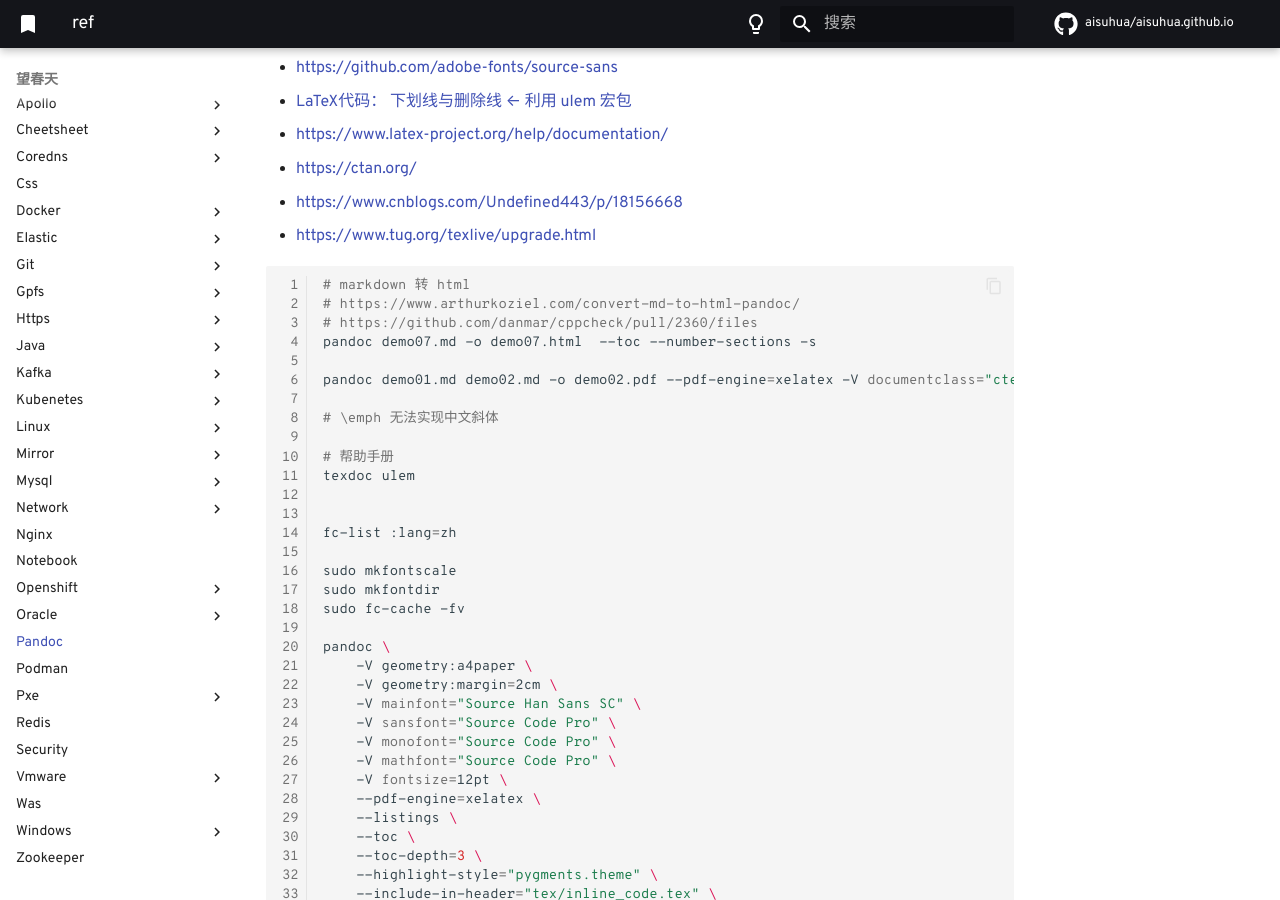
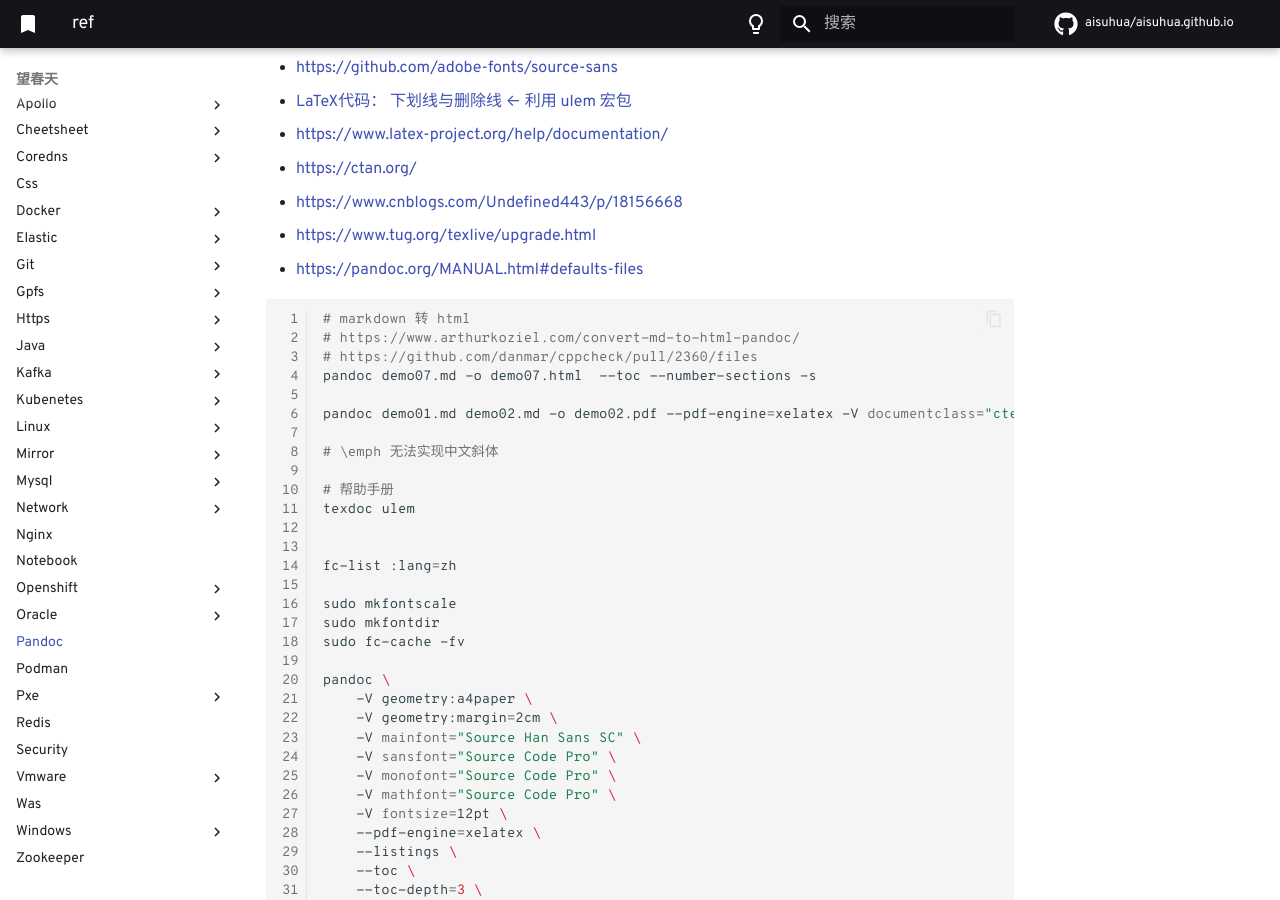
Before and after one commit to aisuhua/aisuhua.github.io, an MkDocs documentation site: the page built from docs/pandoc/README.md, in a window 1280 px wide and 900 px high, scrolled down 325 px. Built offline with MkDocs 1.6.1 and Material for MkDocs 9.7.7, drawn with Linux system fonts in a browser that asks for light colours; comment, search, counter and statistics services are not loaded; some of the changed lines change nothing that is shown.

Commit message:
README.md

````diff
--- a/docs/pandoc/README.md
+++ b/docs/pandoc/README.md
@@ -12,6 +12,7 @@
 - https://ctan.org/
 - https://www.cnblogs.com/Undefined443/p/18156668
 - https://www.tug.org/texlive/upgrade.html
+- https://pandoc.org/MANUAL.html#defaults-files
 
 ```sh
 # markdown 转 html
````
